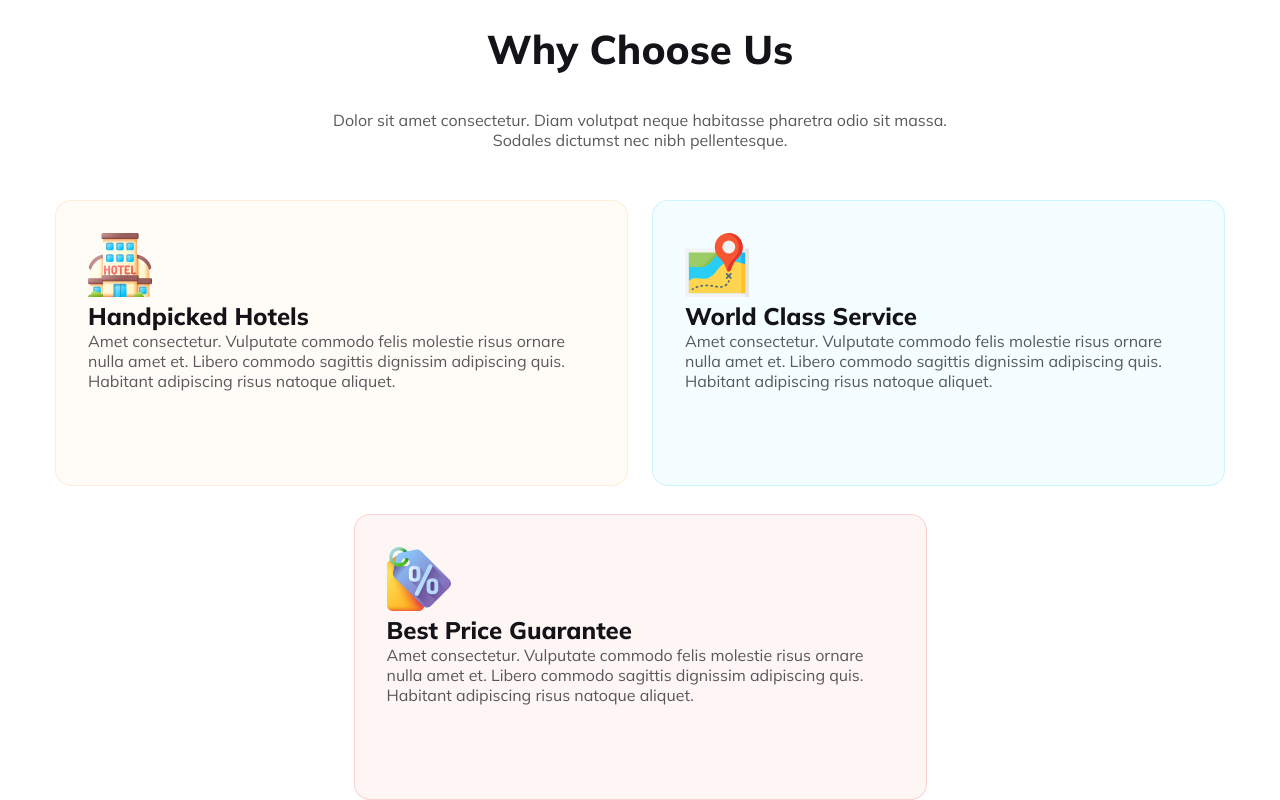
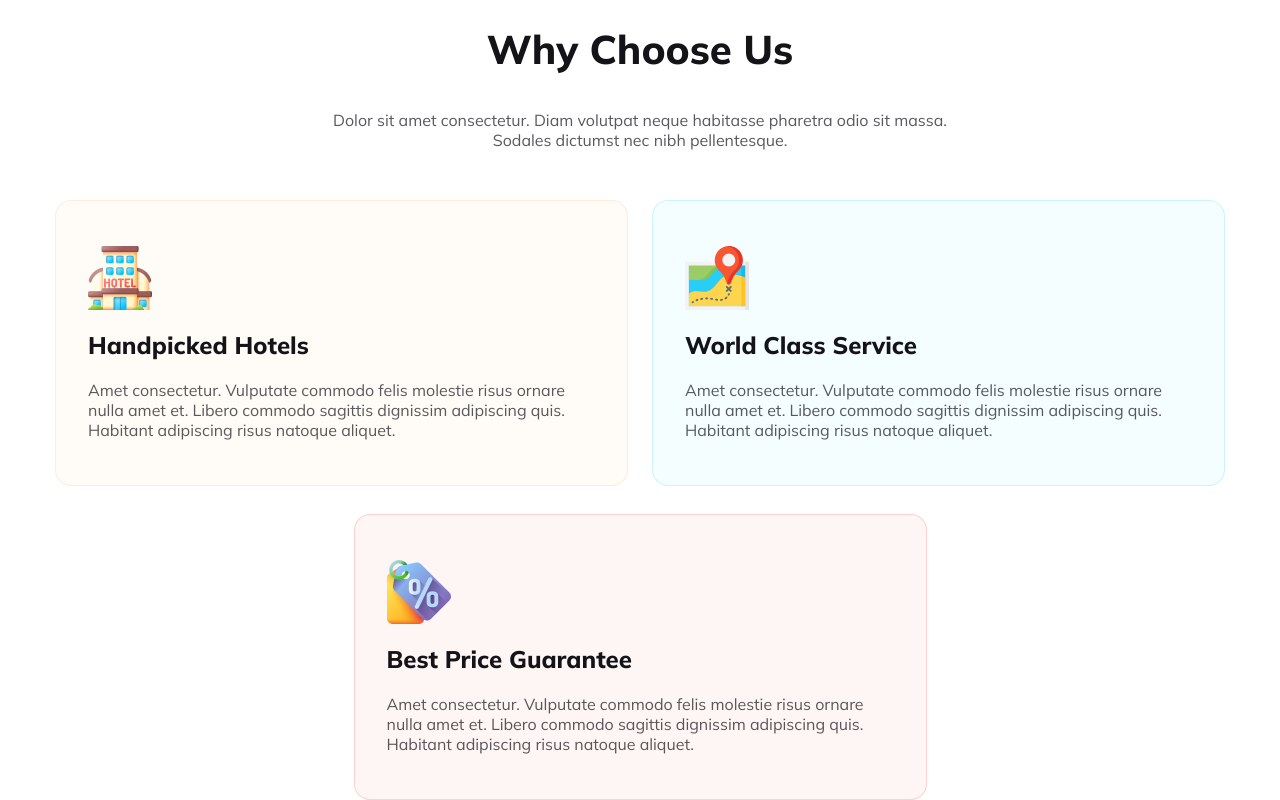
Before and after one commit to mdtamimjd/hero-travels, a plain HTML site: page index.html in a window 1280 px wide. Shown: the part 2578-3378 px from the top of the page. Drawn offline with nearby package versions, Linux system fonts and the light colour scheme.

Commit message:
some change

```diff
--- a/styles/index.css
+++ b/styles/index.css
@@ -347,6 +347,10 @@ nav>ul>li>a{
     width: 486px;
     height: 220px;
     margin: 32px;
+    display: flex;
+    flex-direction: column;
+    justify-content: center;
+    row-gap: 20px;
 }
 .hotel>div>img{
     width: 64px;
@@ -362,6 +366,10 @@ nav>ul>li>a{
     width: 486px;
     height: 220px;
     margin: 32px;
+    display: flex;
+    flex-direction: column;
+    justify-content: center;
+    row-gap: 20px;
 }
 .map>div>img{
     width: 64px;
@@ -384,6 +392,10 @@ nav>ul>li>a{
     width: 486px;
     height: 220px;
     margin: 32px;
+    display: flex;
+    flex-direction: column;
+    justify-content: center;
+    row-gap: 20px;
 }
 .price>div>img{
     width: 64px;
```
